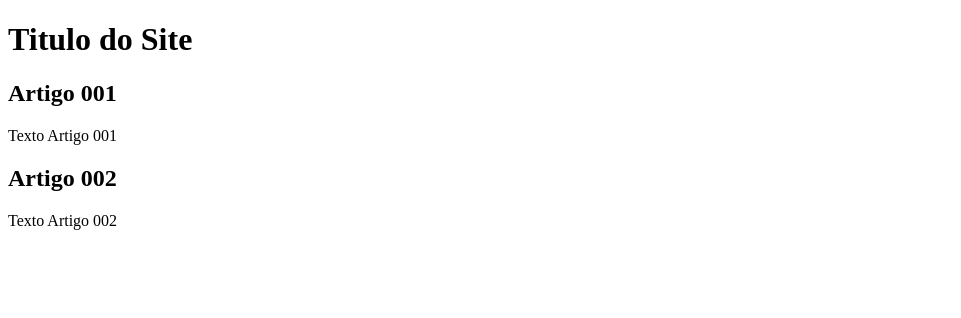
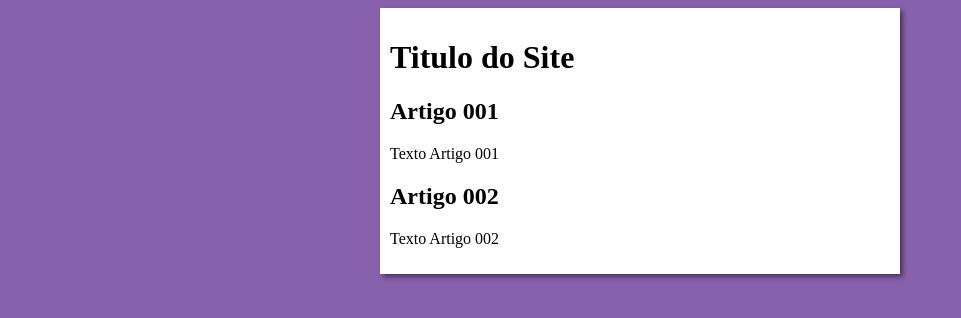
Before and after one commit to ncsilva09/projeto_site, a plain HTML site: page index.html in a window 1280 px wide. Shown: the whole page, without its empty margins (0-961 px from the left). Drawn offline with Linux system fonts and the light colour scheme.

Commit message:
iniciei o design

```diff
--- /dev/null
+++ b/estilos/style.css
@@ -0,0 +1,17 @@
+{
+    font-famyly: Arial, Helvetica, sans-serif;
+    font-size: 16px;
+
+}
+
+body {
+    background-color: rgb(136, 97, 172);
+}
+
+main{
+    background-color: white;
+    width: 500px;
+    margin: auto;
+    padding: 10px;
+    box-shadow: 3px 3px 5px rgba(0, 0, 0, 0.461)
+}
--- a/index.html
+++ b/index.html
@@ -5,6 +5,7 @@
     <meta http-equiv="X-UA-Compatible" content="IE=edge">
     <meta name="viewport" content="width=device-width, initial-scale=1.0">
     <title>Titulo do Site</title>
+    <link rel="stylesheet" href="estilos/style.css">
 </head>
 <body>
     <main>
```
